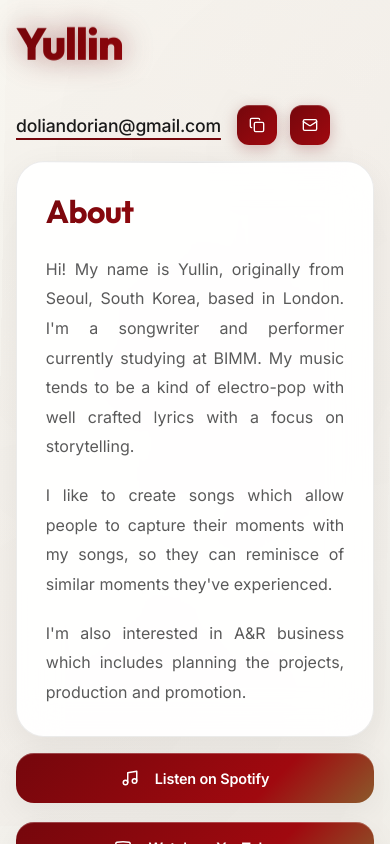
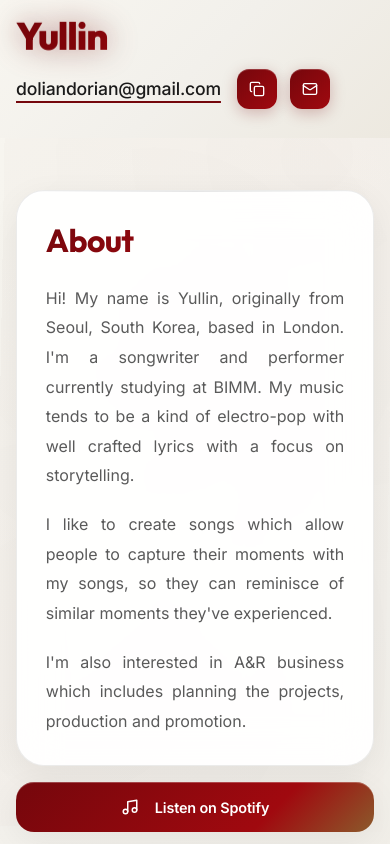
Before and after one commit to SamToTheEnd/YullinPortfolio, a React (Create React App) app in the folder my-app/: page / in a window 390 px wide. Shown: the top 844 px of the page. Built offline with nearby package versions, Linux system fonts and the light colour scheme; a web font is replaced by a local one.

Commit message:
transition

```diff
--- a/my-app/src/components/Portfolio.css
+++ b/my-app/src/components/Portfolio.css
@@ -104,6 +104,12 @@ body::before {
     background-clip: text;
     animation: logoGlow 4s ease-in-out infinite alternate;
     text-shadow: 0 0 30px rgba(117, 7, 12, 0.1);
+    cursor: pointer;
+    transition: transform 0.2s ease;
+}
+
+.logo:hover {
+    transform: translateY(-2px);
 }
 
 @keyframes logoGlow {
@@ -684,13 +690,40 @@ body::before {
 }
 
 @media (max-width: 768px) {
+    body {
+        padding-top: 80px;
+    }
+
     .portfolio {
         padding: 1rem;
         gap: 2rem;
     }
 
+    .header {
+        position: fixed;
+        top: 0;
+        left: 0;
+        width: 100%;
+        z-index: 1000;
+        background: linear-gradient(135deg, #f8f6f0 0%, #f2f0eb 50%, #ede9e0 100%);
+        backdrop-filter: none;
+        border: none;
+        padding: 1rem 1rem 0.5rem 1rem;
+        box-shadow: none;
+        gap: 0;
+
+        margin: 0;
+        outline: none;
+    }
+
     .logo {
-        font-size: 3.2rem;
+        font-size: 2.8rem;
+        margin-bottom: 0.5rem;
+    }
+
+    .email-section {
+        margin-left: 0;
+        gap: 1rem;
     }
 
     .slideshow-container {
@@ -719,8 +752,22 @@ body::before {
 }
 
 @media (max-width: 480px) {
+    .portfolio {
+        padding-top: 110px;
+    }
+
+    .header {
+        padding: 0.8rem 1rem 1.8rem 1rem;
+        background: linear-gradient(135deg, #f8f6f0 0%, #f2f0eb 50%, #ede9e0 100%);
+        backdrop-filter: none;
+        border: none;
+        box-shadow: none;
+        margin: 0;
+        outline: none;
+    }
+
     .logo {
-        font-size: 2.8rem;
+        font-size: 2.4rem;
     }
 
     .slideshow-container {
--- a/my-app/src/components/Portfolio.tsx
+++ b/my-app/src/components/Portfolio.tsx
@@ -95,11 +95,18 @@ const Portfolio: React.FC = () => {
         window.location.href = 'mailto:doliandorian@gmail.com';
     };
 
+    const scrollToTop = () => {
+        window.scrollTo({
+            top: 0,
+            behavior: 'smooth'
+        });
+    };
+
     return (
         <div className="portfolio">
             <div className="left-section">
                 <div className="header">
-                    <h1 className="logo">Yullin</h1>
+                    <h1 className="logo" onClick={scrollToTop}>Yullin</h1>
                     <div className="email-section">
                         <span className="email">doliandorian@gmail.com</span>
                         <div className="email-actions">
@@ -189,7 +196,7 @@ const Portfolio: React.FC = () => {
                         </div>
                     </div>
 
-                   <audio ref={audioRef} src={`${process.env.PUBLIC_URL}/audio/latest-single.mp3`} />
+                    <audio ref={audioRef} src={`${process.env.PUBLIC_URL}/audio/latest-single.mp3`} />
 
                     <div className="compact-controls">
                         <button className="control-btn play-btn" onClick={togglePlay}>
```
